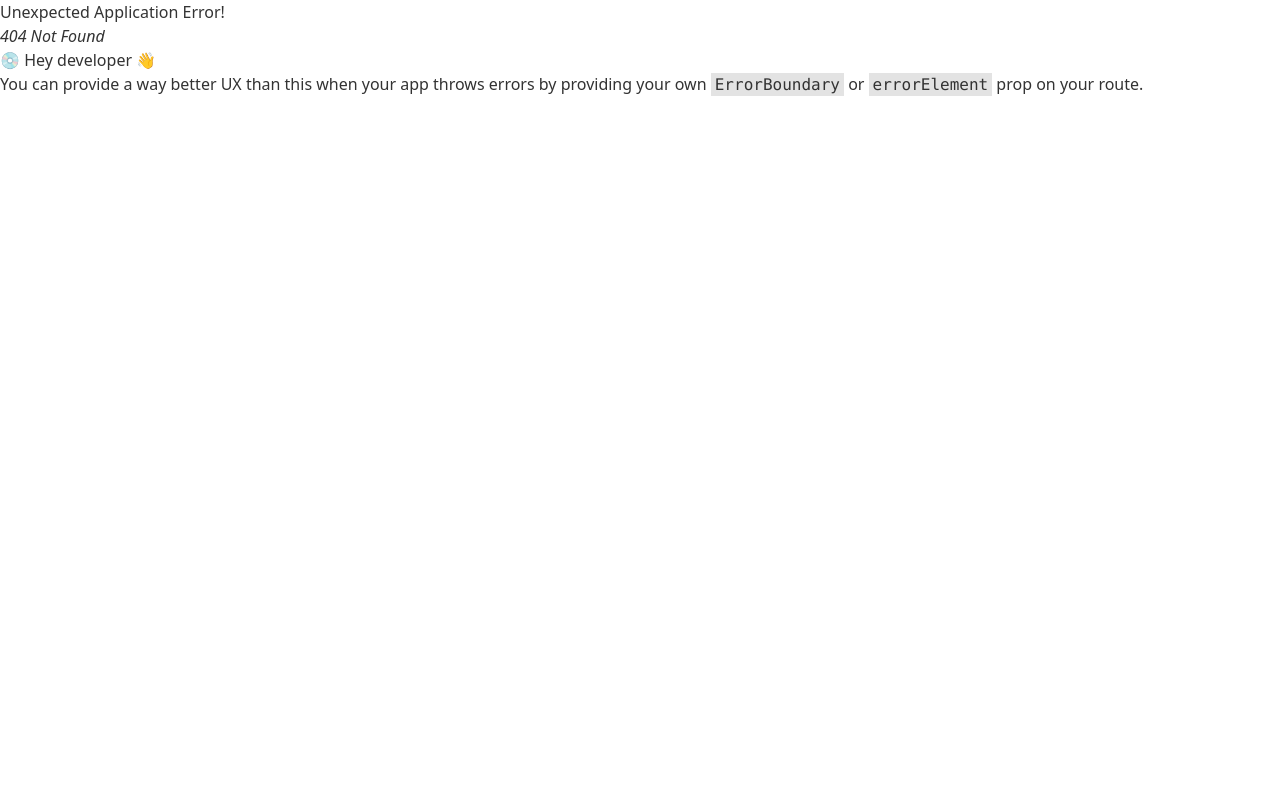
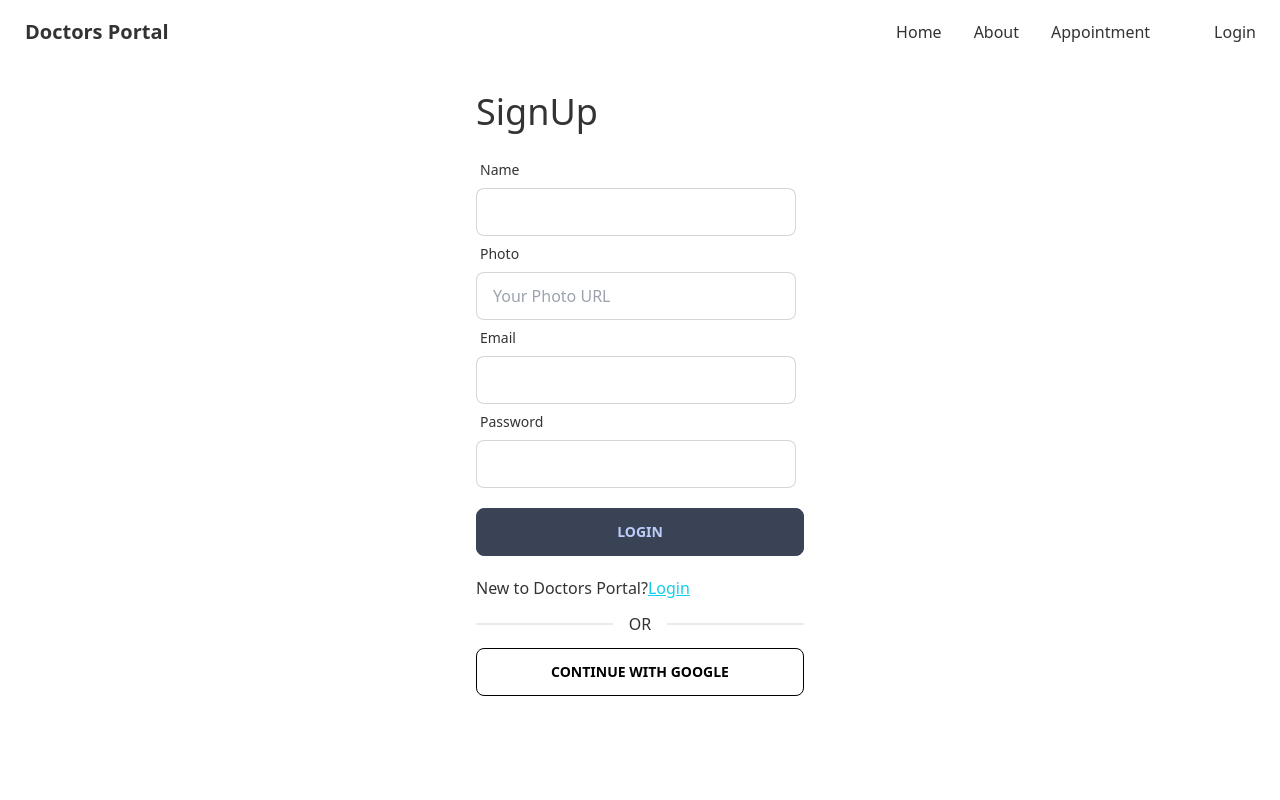
Before and after one commit to ShaahFardin/Doctors-portal, a React (Create React App) app: page /register in a window 1280 px wide. Before the commit this address had no page. Shown: the top 800 px of the page. Built offline with nearby package versions, Linux system fonts and the light colour scheme; no server answers.

Commit message:
Login and signup authentication added

```diff
--- a/package.json
+++ b/package.json
@@ -13,6 +13,7 @@
     "react-day-picker": "^8.3.6",
     "react-dom": "^18.2.0",
     "react-hook-form": "^7.39.3",
+    "react-hot-toast": "^2.4.0",
     "react-router-dom": "^6.4.3",
     "react-scripts": "5.0.1",
     "web-vitals": "^2.1.4"
--- a/src/App.js
+++ b/src/App.js
@@ -1,3 +1,4 @@
+import { Toaster } from 'react-hot-toast';
 import { RouterProvider } from 'react-router-dom';
 import './App.css';
 import router from './Routes/PublicRoutes/Routes';
@@ -6,6 +7,7 @@ function App() {
   return (
     <div className="max-w-screen-xl	mx-auto">
       <RouterProvider router={router}></RouterProvider>
+      <Toaster></Toaster>
     </div>
   );
 }
--- /dev/null
+++ b/src/Pages/Dashboard/Dashboard/Dashboard.js
@@ -0,0 +1,11 @@
+import React from 'react';
+
+const Dashboard = () => {
+    return (
+        <div>
+            <h1 className='text-4xl'>Dashboard</h1>
+        </div>
+    );
+};
+
+export default Dashboard;
--- a/src/Pages/Shared/Header/Header.js
+++ b/src/Pages/Shared/Header/Header.js
@@ -1,15 +1,33 @@
-import React from 'react';
+import React, { useContext } from 'react';
 import { Link } from 'react-router-dom';
+import { AuthContext } from '../../../context/AuthProvider';
 
 const Header = () => {
+
+    const {user, logoutUser} = useContext(AuthContext);
+    console.log(user);
+
+    const handleSignOut=()=>{
+        logoutUser()
+        .then(()=>alert("Logout successfull"))
+        .catch((error)=>console.log(error.message))
+    }
 
     const menuItems = <>
         <li><Link to='/'>Home</Link></li>
         <li><Link to='/about'>About</Link></li>
         <li><Link to='/appoinment'>Appointment</Link></li>
-        <li><Link to='/reviews'>Reviews</Link></li>
-        <li><Link to='/contactUs'>Contact Us</Link></li>
-        <li><Link to='/login'>Login</Link></li>
+        <li><Link to='/reviews'>{user?.displayName}</Link></li>
+
+        {
+            user?.uid?
+            <>
+             <li><Link to='/dashboard'>Dashboard</Link></li>
+            <li><button  onClick={handleSignOut}>SignOut</button></li>
+            </>
+            :
+            <li><Link to='/login'>Login</Link></li>
+        }
     </>
 
     return (
--- a/src/Pages/Shared/Login/Login.js
+++ b/src/Pages/Shared/Login/Login.js
@@ -1,14 +1,35 @@
-import React, { useState } from 'react';
+import React, { useContext, useState } from 'react';
 import { useForm } from "react-hook-form";
-import { Link } from 'react-router-dom';
+import { Link, useLocation, useNavigate } from 'react-router-dom';
+import { AuthContext } from '../../../context/AuthProvider';
 
 
 const Login = () => {
 
-    const { register,formState: { errors }, handleSubmit } = useForm();
+    const { loginNewUser } = useContext(AuthContext);
+    const [loginError, setLoginError] = useState('');
+    const location = useLocation();
+    const navigate = useNavigate();
+
+    const from = location.state?.from?.pathname || '/'
+
+    const { register, formState: { errors }, handleSubmit } = useForm();
 
     const handleLogin = data => {
         console.log(data);
+        setLoginError('')
+        loginNewUser(data.email, data.password)
+            .then(result => {
+                const user = result.user;
+                console.log(user);
+                alert("Login successfull");
+                navigate(from, {replace: true})
+
+            })
+            .catch(error => {
+                console.log(error);
+                setLoginError(error.message)
+            })
     }
 
     return (
@@ -24,7 +45,7 @@ const Login = () => {
                                 required: "Email Address is required"
                             })}
                             className="input input-bordered w-full max-w-xs" />
-                             {errors.email && <p className='text-red-500'>{errors.email?.message}</p>}
+                        {errors.email && <p className='text-red-500'>{errors.email?.message}</p>}
                     </div>
 
                     <div className='form-control w-full max-w-xs'>
@@ -32,13 +53,16 @@ const Login = () => {
                         <input type="password"
                             {...register("password", {
                                 required: "Password is required",
-                                minLength: { value: 6, message: 'Password must be 6 characters or longer' }
+                                minLength: { value: 6 }
                             })}
                             className="input input-bordered w-full max-w-xs" />
-                            {errors.password && <p className='text-red-500'>{errors.password?.message}</p>}
+                        {errors.password && <p className='text-red-500'>{errors.password?.message}</p>}
+                        {loginError && <p className='text-red-500 my-2'>{loginError}</p>}
                         <label className="label"> <span className="label-text">Forget Password?</span></label>
                     </div>
+                    <div>
 
+                    </div>
                     <input className='btn btn-accent w-full' value="Login" type="submit" />
                 </form>
                 <p>New to Doctors Portal?
--- a/src/Pages/Shared/Registration/Registration.js
+++ b/src/Pages/Shared/Registration/Registration.js
@@ -1,9 +1,99 @@
-import React from 'react';
+import React, { useContext, useState } from 'react';
+import { useForm } from 'react-hook-form';
+import toast from 'react-hot-toast';
+import { Link } from 'react-router-dom';
+import { AuthContext } from '../../../context/AuthProvider';
 
 const Registration = () => {
+
+    const {createNewUserManually, updateUser} = useContext(AuthContext);
+    const [signupError, setSignupError] = useState('');
+
+    const { register, formState: { errors }, handleSubmit } = useForm();
+
+    const handleSignUp = data=>{
+        console.log(data);
+        setSignupError('');
+
+        createNewUserManually(data.email, data.password)
+        .then(result=>{
+            const user = result.user;
+            console.log(user)
+            toast.success("User created successfully");
+
+            const userInfo = {
+                displayName: data.name,
+                photoURL: data.image
+            }
+            updateUser(userInfo)
+            .then(()=>{
+                toast('Display Name should be updated by now!', {
+                    icon: '👏',
+                  })
+            })
+            .catch(err=>console.log(err))
+        })
+        .catch(error=>{
+            console.log(error.message);
+            setSignupError(error.message)
+        })
+    }
+
     return (
-        <div>
-            <h1 className='text-6xl font-thin'>Registration</h1>
+        <div className='flex justify-center items-center'>
+            <div className='w-96 p-7'>
+                <h1 className='text-4xl font-thin'>SignUp</h1>
+                <form className='my-5' onSubmit={handleSubmit(handleSignUp)}>
+
+                    <div className="form-control w-full max-w-xs">
+                        <label className="label"> <span className="label-text">Name</span></label>
+                        <input type="text"
+                            {...register('name', {required:true})}
+                            className="input input-bordered w-full max-w-xs" />
+                         {errors.name && <p className='text-red-500'>First name is required</p>}
+                    </div>
+                    <div className="form-control w-full max-w-xs">
+                        <label className="label"> <span className="label-text">Photo</span></label>
+                        <input type="text" placeholder='Your Photo URL'
+                            {...register('image', {required:true})}
+                            className="input input-bordered w-full max-w-xs" />
+                         {errors.image && <p className='text-red-500'>Photo URL is must</p>}
+                    </div>
+
+
+
+
+
+
+
+                    <div className="form-control w-full max-w-xs">
+                        <label className="label"> <span className="label-text">Email</span></label>
+                        <input type="email"
+                            {...register('email', {required: true})}
+                            className="input input-bordered w-full max-w-xs" />
+                         {errors.email && <p className='text-red-500'>Email name is required</p>}
+                    </div>
+
+                    <div className='form-control w-full max-w-xs'>
+                        <label className="label"> <span className="label-text">Password</span></label>
+                        <input type="password"
+                            {...register('password', {required: "Password must be atleast 6 character"})}
+                            className="input input-bordered w-full max-w-xs" />
+                        {errors.password && <p className='text-red-500'>{errors.password.message}</p>}
+                        {signupError && <p className='text-red-500'>{errors.password.message}</p>}
+
+                    </div>
+
+                    <input className='btn btn-accent w-full mt-5' value="Login" type="submit" />
+                </form>
+                <p>New to Doctors Portal?
+                    <Link to='/login' className='text-primary underline'>
+                        Login
+                    </Link>
+                </p>
+                <div className="divider">OR</div>
+                <button className="btn btn-outline w-full text-black">Continue with Google</button>
+            </div>
         </div>
     );
 };
--- /dev/null
+++ b/src/Routes/PrivateRoutes/PrivateRoute.js
@@ -0,0 +1,21 @@
+import React, { useContext } from 'react';
+import { Navigate, useLocation } from 'react-router-dom';
+import { AuthContext } from '../../context/AuthProvider';
+
+const PrivateRoute = ({children}) => {
+
+    const {user, loading} = useContext(AuthContext);
+    const location = useLocation();
+
+    if(loading){
+        return <progress className="progress w-56 items-center"></progress>
+    }
+
+    if(user){
+        return children;
+    }
+
+    return <Navigate to='/login' state={{from: location}} replace></Navigate>
+};
+
+export default PrivateRoute;
--- /dev/null
+++ b/src/context/AuthProvider.js
@@ -0,0 +1,53 @@
+import React, { createContext, useEffect, useState } from 'react';
+import { createUserWithEmailAndPassword, getAuth, onAuthStateChanged, signInWithEmailAndPassword, signOut, updateProfile } from 'firebase/auth'
+import app from '../Firebase/firebase.config';
+
+export const AuthContext = createContext();
+const auth = getAuth(app);
+
+const AuthProvider = ({ children }) => {
+
+    const [user, setUser] = useState(null);
+    const [loading, setLoading] = useState(true);
+
+    const createNewUserManually = (email, password) => {
+        setLoading(true);
+        return createUserWithEmailAndPassword(auth, email, password);
+    }
+
+    const loginNewUser = (email, password) => {
+        setLoading(true);
+        return signInWithEmailAndPassword(auth, email, password);
+    }
+
+    const logoutUser = () => {
+        setLoading(true);
+        signOut(auth)
+    }
+    const updateUser = (userInfo) => {
+        return updateProfile(user, userInfo)
+    }
+
+    useEffect(() => {
+        const unsubscribe = onAuthStateChanged(auth, (currentUser) => {
+            console.log('observing');
+            console.log(currentUser);
+            setUser(currentUser);
+            setLoading(false)
+        })
+        return unsubscribe;
+    }, [])
+
+    const authInfo = {
+        createNewUserManually,
+        loginNewUser,
+        user, logoutUser, updateUser, loading
+    }
+    return (
+        <AuthContext.Provider value={authInfo}>
+            {children}
+        </AuthContext.Provider>
+    );
+};
+
+export default AuthProvider;
--- a/src/index.js
+++ b/src/index.js
@@ -4,6 +4,7 @@ import './index.css';
 import App from './App';
 import reportWebVitals from './reportWebVitals';
 import 'react-day-picker/dist/style.css';
+import AuthProvider from './context/AuthProvider';
 
 
 
@@ -11,7 +12,9 @@ const root = ReactDOM.createRoot(document.getElementById('root'));
 root.render(
 
   <React.StrictMode>
+    <AuthProvider>
     <App />
+    </AuthProvider>
   </React.StrictMode>
 );
 
```
Also changed, not shown: src/Routes/PublicRoutes/Routes.js (+7 -1 lines), 1 other file (tests, documents, lock files or other folders).
